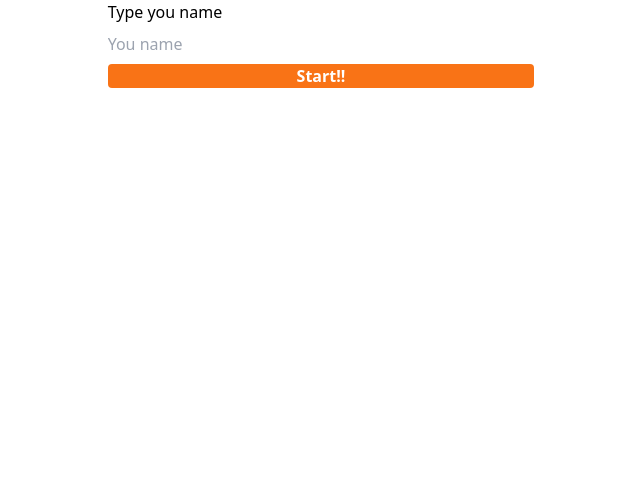
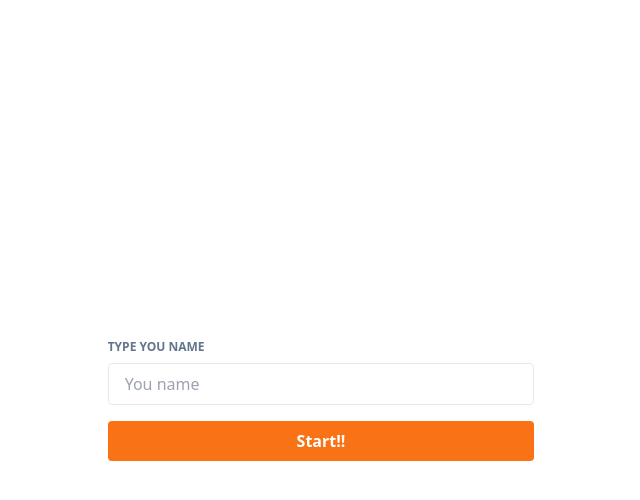
Before and after one commit to Cromeror/memo-ry, a React (Vite) app: page /welcome in a window 1280 px wide. Shown: the top 500 px of the page, without its empty margins (319-959 px from the left). Built offline with nearby package versions, Linux system fonts and the light colour scheme.

Commit message:
feat: save in local storage the player's information

```diff
--- a/index.html
+++ b/index.html
@@ -8,6 +8,7 @@
   </head>
   <body>
     <div id="root"></div>
+    <div id="app-loading"></div>
     <script type="module" src="/src/main.tsx"></script>
   </body>
 </html>
--- a/src/components/RegisterForm.tsx
+++ b/src/components/RegisterForm.tsx
@@ -1,34 +1,50 @@
 import { useCallback, useRef } from 'react'
+import { Player } from '../abstractions/domine/Player'
 
 export interface RegisterFormProps {
-  onSubmit?: (x: { name: string }) => void
+  onSubmit?: (x: Player) => void
+  className?: string
 }
 
 /**
  * for this component only uses React's API without an external library
  */
-export const RegisterForm = ({ onSubmit }: RegisterFormProps) => {
+export const RegisterForm = ({ onSubmit, className }: RegisterFormProps) => {
   const nameRef = useRef<HTMLInputElement>(null)
 
-  const onSubmitEvent = useCallback(() => {
-    if (!onSubmit || !nameRef || !nameRef.current) {
-      return
-    }
+  const onSubmitEvent = useCallback(
+    (e: any) => {
+      e.preventDefault()
+      if (!onSubmit || !nameRef || !nameRef.current) {
+        return
+      }
 
-    const { value: name } = nameRef.current
-    onSubmit({ name })
-  }, [onSubmit])
+      const { value: name } = nameRef.current
+      onSubmit({ name })
+    },
+    [onSubmit]
+  )
 
   return (
     <form
-      className="flex flex-col w-1/3 mx-auto gap-2"
+      className={`flex flex-col w-1/3 mx-auto gap-2 ${className}`}
       onSubmit={onSubmitEvent}
     >
-      <label htmlFor="userName">Type you name</label>
-      <input id="userName" ref={nameRef} placeholder="You name" />
+      <label
+        htmlFor="userName"
+        className="uppercase text-xs font-bold text-slate-500"
+      >
+        Type you name
+      </label>
+      <input
+        id="userName"
+        className="px-4 py-2 border rounded outline-slate-500"
+        ref={nameRef}
+        placeholder="You name"
+      />
       <button
         type="submit"
-        className="rounded bg-orange-500 text-white font-bold"
+        className="rounded bg-orange-500 text-white font-bold px-4 py-2 mt-2"
       >
         Start!!
       </button>
--- a/src/pages/UserRegister.tsx
+++ b/src/pages/UserRegister.tsx
@@ -1,11 +1,19 @@
 import { RegisterForm } from '../components/RegisterForm'
+import { useAppServices } from '../components/AppServiceProvider'
+import { useNavigate } from 'react-router-dom'
 
 export const UserRegister = () => {
+  const { localStorageService } = useAppServices()
+  const navigate = useNavigate()
+
   return (
-    <div className="container m-auto">
+    <div className="flex justify-center align-center h-screen">
       <RegisterForm
+        className="m-auto"
         onSubmit={(x) => {
-          console.log(x)
+          localStorageService.savePlayer(x).then(() => {
+            navigate('/stage')
+          })
         }}
       />
     </div>
```
